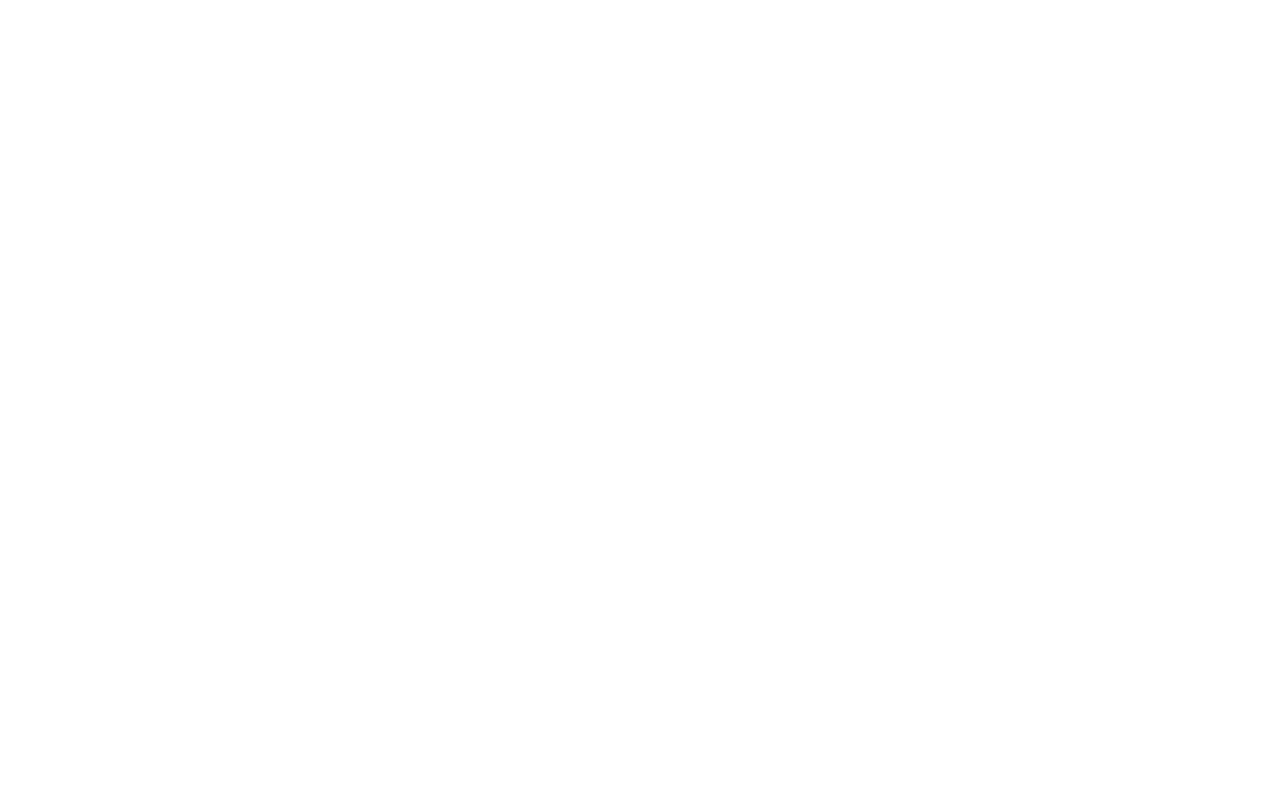
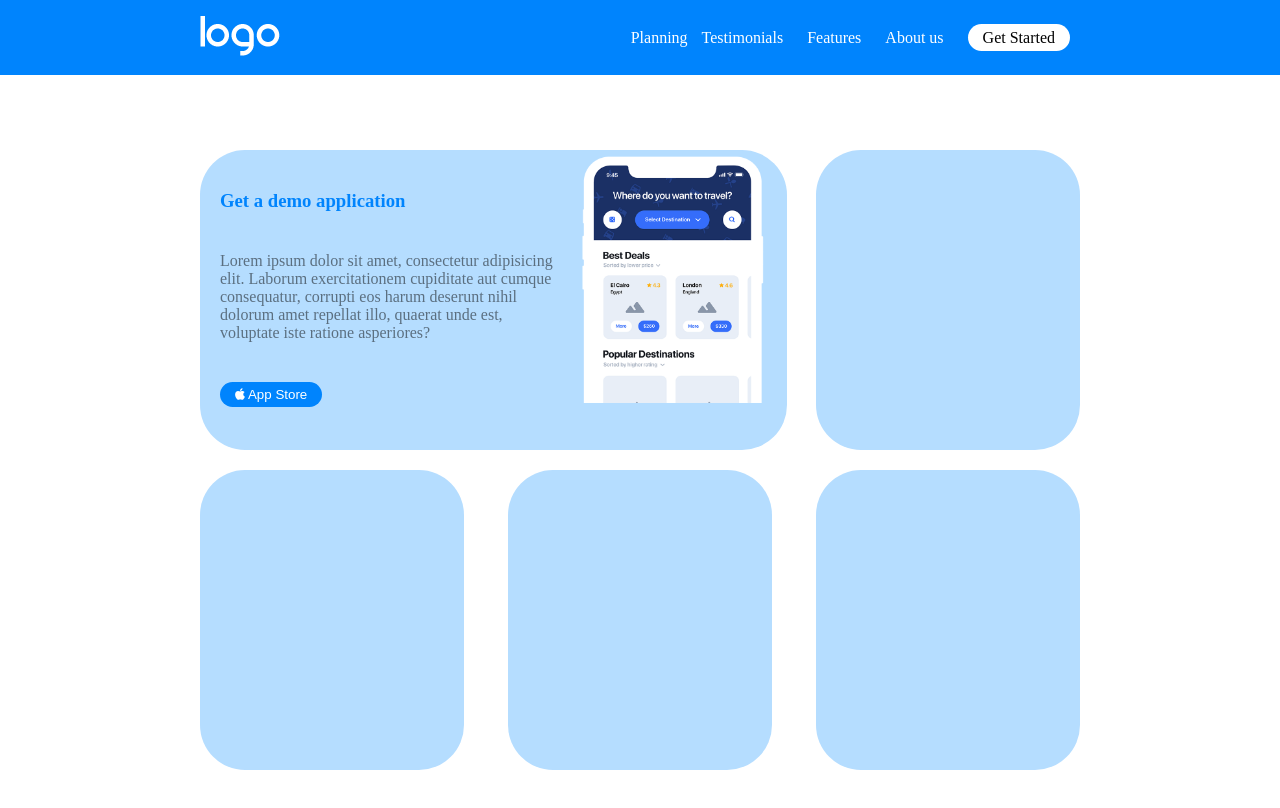
Before and after one commit to tomms25/htmlcss-responsive-layout, a plain HTML site: page index.html in a window 1280 px wide. Drawn offline with Linux system fonts and the light colour scheme.

Commit message:
Creazione parziale prima sezione e prova con media screen smartphone

```diff
--- a/css/master.css
+++ b/css/master.css
@@ -3,3 +3,129 @@
     padding: 0;
     box-sizing: border-box;
 }
+
+
+.topbar{
+    background-color: #0084fd;
+    height: 75px;
+    width: 100%;
+    position: fixed;
+    top: 0;
+    left: 0;
+    z-index: 500;
+    display: flex;
+    justify-content: space-between;
+    align-items: center;
+}
+
+.t-right{
+    margin-left: 200px;
+}
+
+.t-left{
+    margin-right: 200px;
+}
+
+.t-left li{
+    display: inline-block;
+}
+
+.t-left li+li{
+    margin: 0 10px;
+}
+
+a{
+    text-decoration-line: none;
+    color: white;
+}
+
+#button{
+    color: black;
+    background-color: white;
+    border-radius: 15px;
+    padding: 5px 15px;
+}
+
+
+
+/* First Section */
+
+.cards-container{
+    max-width: 900px;
+    margin: 150px 200px;
+    display: flex;
+    justify-content: space-between;
+    align-items: center;
+    flex-wrap: wrap;
+}
+
+.card{
+    background-color: #b5ddff;
+    width: 30%;
+    /* border: 1px solid black; */
+    height: 300px;
+    border-radius: 45px;
+}
+
+.card + .card{
+    margin: 20px 0 20px 0;
+}
+
+.card-bigger{
+    height: 300px;
+    width: calc(100%/3 *2);
+    background-color: #b5ddff;
+    border-radius: 45px;
+    display: flex;
+    justify-content: space-between;
+}
+
+.cb-text{
+    width: 60%;
+    margin: 40px 0 0 20px;
+}
+
+.cb-text h3{
+    color: #0084fd;
+    margin-bottom: 40px;
+}
+
+.cb-text p{
+    color: #5b6f80;
+    margin-bottom: 40px;
+}
+
+#app-store{
+    background-color: #0084fd;
+    border: none;
+    padding: 5px 15px;
+    border-radius: 15px;
+    color: white;
+}
+
+.cb-photo{
+   width: 40%;
+
+}
+
+.cb-photo img{
+    max-height: 100%;
+    max-width: 100%;
+}
+
+
+/* Tablet */
+@media screen and (max-width: 768px) {
+
+}
+
+/* Smartphone */
+@media screen and (max-width: 480px) {
+    .cards-container{
+        display: block;
+    }
+
+    .card, .card-bigger{
+        width: 100%;
+    }
+}
--- a/index.html
+++ b/index.html
@@ -4,6 +4,8 @@
     <meta charset="UTF-8">
     <meta http-equiv="X-UA-Compatible" content="IE=edge">
     <meta name="viewport" content="width=device-width, initial-scale=1.0">
+    <link rel="stylesheet" href="css/master.css">
+    <link rel="stylesheet" href="https://cdnjs.cloudflare.com/ajax/libs/font-awesome/6.2.0/css/all.min.css">
     <title>Responsive</title>
 </head>
 <body>
@@ -12,8 +14,20 @@
 
     <header>
         <div class="topbar">
-            <div class="t-right"></div>
-            <div class="t-left"></div>
+            <div class="t-right">
+                <a href="logo"><img src="img/logo.png" alt=""></a>
+            </div>
+            <div class="t-left">
+                <nav>
+                    <ul>
+                        <li><a href="planning">Planning</a></li>
+                        <li><a href="planning">Testimonials</a></li>
+                        <li><a href="planning">Features</a></li>
+                        <li><a href="planning">About us</a></li>
+                        <li><a id="button" href="planning">Get Started</a></li>
+                    </ul>
+                </nav>
+            </div>
         </div>
     </header>
 
@@ -23,7 +37,27 @@
     <main>
 
         <!-- First section -->
-        <section></section>
+        <section>
+            <div class="cards-container">
+                <div class="card-bigger">
+                    <div class="cb-text">
+                        <h3>Get a demo application</h3>
+                        <p>Lorem ipsum dolor sit amet, consectetur adipisicing elit. Laborum exercitationem cupiditate aut cumque consequatur, corrupti eos harum deserunt nihil dolorum amet repellat illo, quaerat unde est, voluptate iste ratione asperiores?</p>
+                        <button id="app-store">
+                            <i class="fa-brands fa-apple"></i>
+                            <span>App Store</span>
+                        </button>
+                    </div>
+                    <div class="cb-photo">
+                        <img src="img/phone.png" alt="">
+                    </div>
+                </div>
+                <div class="card"></div>
+                <div class="card"></div>
+                <div class="card"></div>
+                <div class="card"></div>
+            </div>
+        </section>
 
         <!-- Second section -->
         <section></section>
```
Also changed, not shown: 1 other file.
